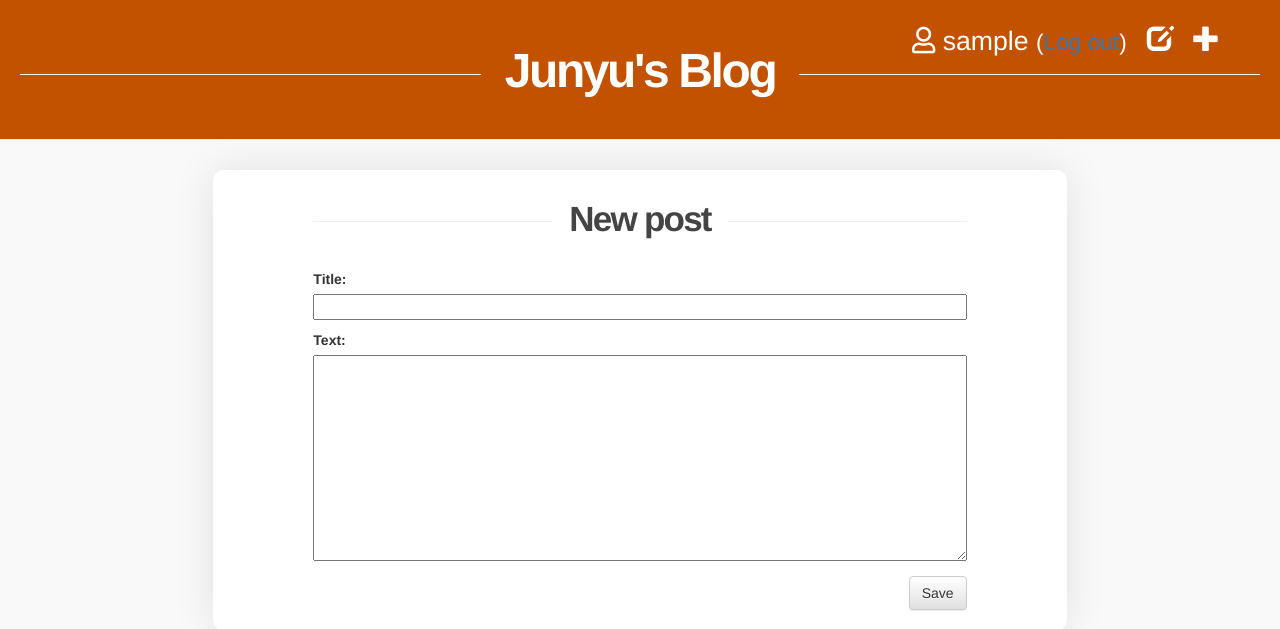
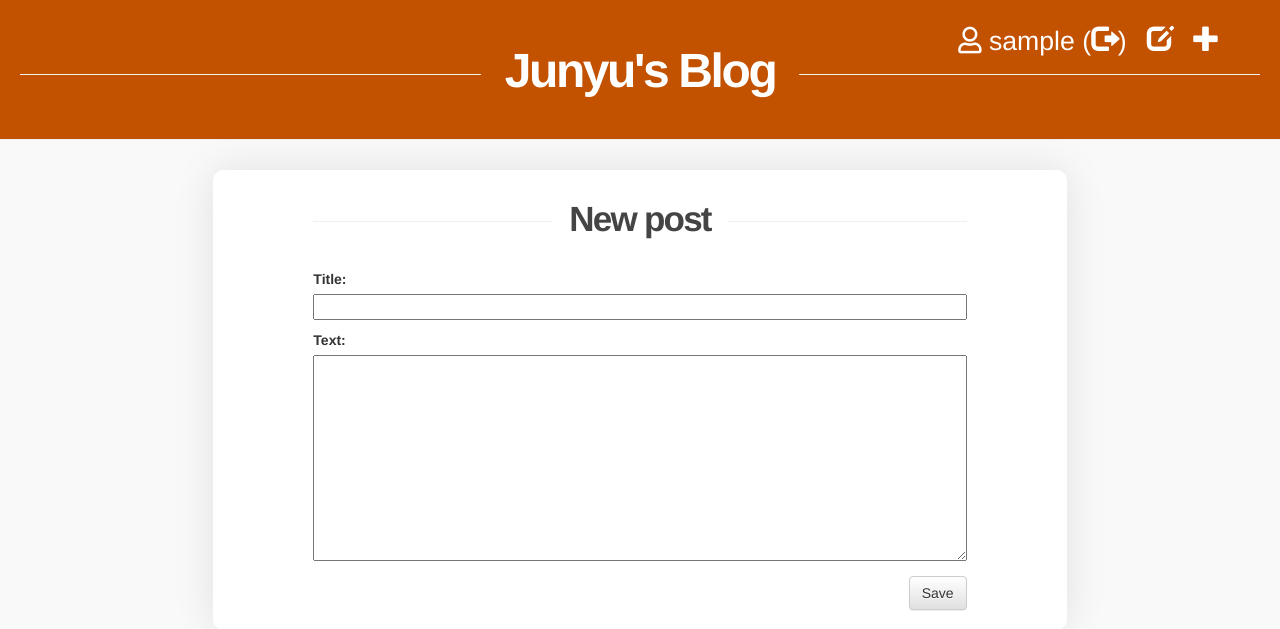
Before and after one commit to EverJYC/blog-coursework, a Django app: page /post/new/ in a window 1280 px wide. Shown: the top 629 px of the page. Run offline with Django 3.2, Linux system fonts and the light colour scheme; the visitor is signed in with stand-in values (Sample User, id 1); some libraries are stand-ins or nearby versions.

```diff
--- a/blog/static/css/blog.css
+++ b/blog/static/css/blog.css
@@ -82,6 +82,10 @@ h1, h2, h3, h4 {
 
 .comment {
     margin: 20px 0px 20px 0px;
+}
+
+.post-title{
+
 }
 
 
--- a/blog/templates/blog/base.html
+++ b/blog/templates/blog/base.html
@@ -33,9 +33,9 @@
         {% if user.is_authenticated %}
             <li><a href="{% url 'post_new' %}" ><span class="glyphicon glyphicon-plus"></span></a></li>
             <li><a href="{% url 'post_draft_list' %}" ><span class="glyphicon glyphicon-edit"></span></a></li>
-            <li><p><i class="far fa-user"></i> {{ user.username }} <small>(<a href="{% url 'logout' %}">Log out</a>)</small></p></li>
+            <li><p><i class="far fa-user"></i> {{ user.username }} (<a href="{% url 'logout' %}"><span class="glyphicon glyphicon-log-out"></span></a>)</p></li>
         {% else %}
-            <li><a href="{% url 'login' %}"><span class="glyphicon glyphicon-lock"></span></a></li>
+            <li><a href="{% url 'login' %}"><span class="glyphicon glyphicon-log-in"></span></a></li>
         {% endif %}
 </ul>
 </div>
--- a/blog/templates/blog/post_detail.html
+++ b/blog/templates/blog/post_detail.html
@@ -7,7 +7,8 @@
         {% if post.published_date %}
             {{ post.published_date }}
         {% else %}
-            <a class="btn btn-default" href="{% url 'post_publish' pk=post.pk %}">Publish</a>
+            <a class="normal-tabs" href="{% url 'post_publish' pk=post.pk %}"><span
+                        class="glyphicon glyphicon-bullhorn"></span></a>
         {% endif %}
 
             {% if user.is_authenticated %}
```
Also changed, not shown: blog/templates/blog/post_draft_list.html (+7 -2 lines).
